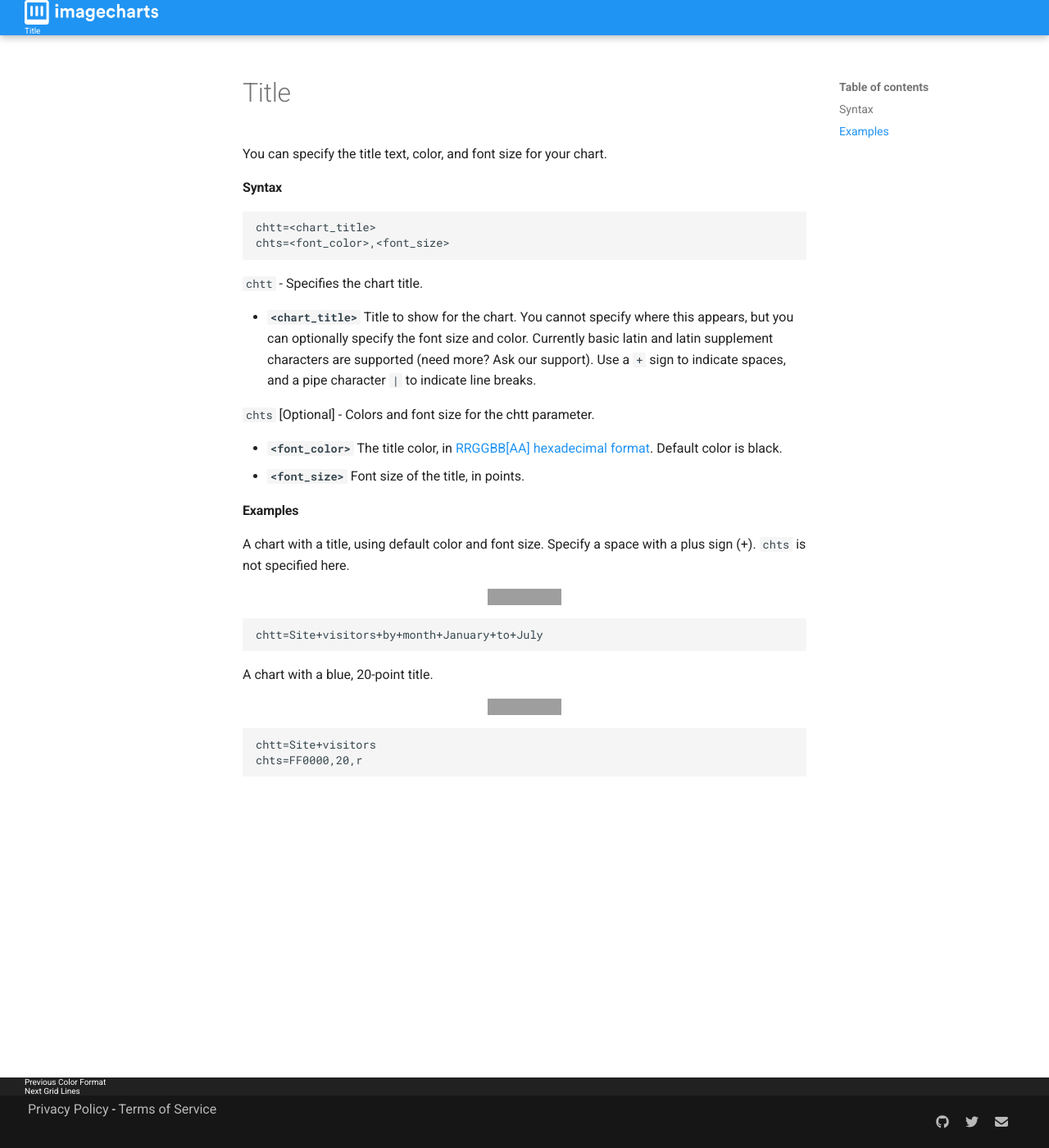
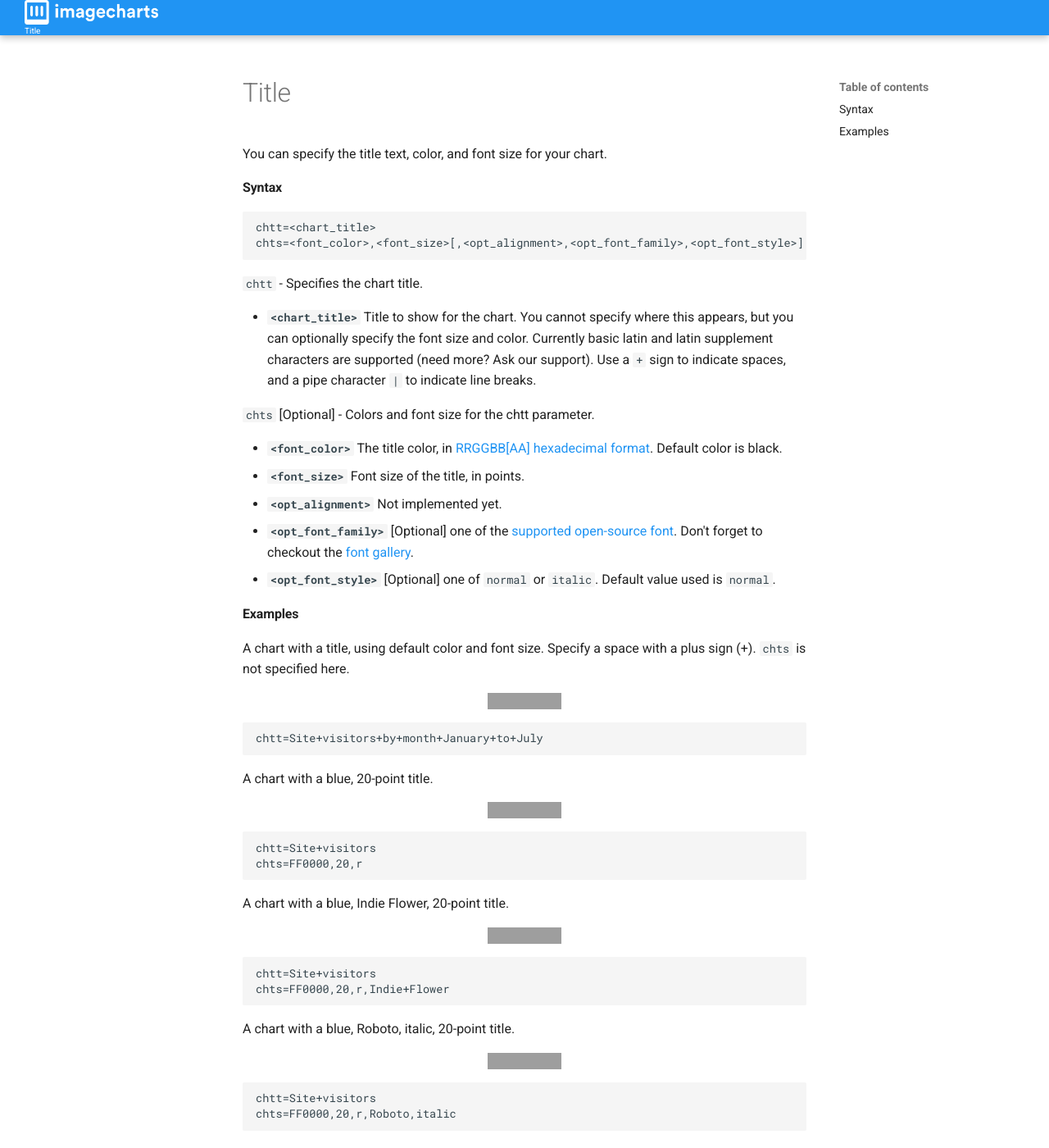
Before and after one commit to image-charts/documentation, an MkDocs documentation site: the page built from docs/reference/chart-title.md, in a window 1280 px wide and 1400 px high. Shown: the whole window at 82% size. Built offline with MkDocs 1.6.1 and Material for MkDocs 9.7.7, drawn with Linux system fonts in a browser that asks for light colours; comment, search, counter and statistics services are not loaded; grey boxes are pictures that could not be loaded.

Commit message:
feat(chts): user can specify font-family/font-style of chart title

````diff
--- a/docs/reference/chart-title.md
+++ b/docs/reference/chart-title.md
@@ -4,7 +4,7 @@ You can specify the title text, color, and font size for your chart.
 
 ```
 chtt=<chart_title>
-chts=<font_color>,<font_size>
+chts=<font_color>,<font_size>[,<opt_alignment>,<opt_font_family>,<opt_font_style>]
 ```
 
 `chtt` - Specifies the chart title.
@@ -15,6 +15,9 @@ chts=<font_color>,<font_size>
 
 - **`<font_color>`** The title color, in [RRGGBB[AA] hexadecimal format](/reference/color-format). Default color is black.
 - **`<font_size>`** Font size of the title, in points.
+- **`<opt_alignment>`** Not implemented yet.
+- **`<opt_font_family>`** [Optional] one of the [supported open-source font](#supported-open-source-fonts). Don't forget to checkout the [font gallery](https://fonts.google.com/).
+- **`<opt_font_style>`** [Optional] one of `normal` or `italic`. Default value used is `normal`.
 
 <!-- - **`<opt_alignment>`** [Optional] Alignment of the title. Choose one of the following case-sensitive string values: "l" (left), "c" (centered) "r" (right). Default is "c". -->
 
@@ -37,3 +40,23 @@ A chart with a blue, 20-point title.
 chtt=Site+visitors
 chts=FF0000,20,r
 ```
+
+A chart with a blue, Indie Flower, 20-point title.
+
+[![chart](https://image-charts.com/chart?chbh=22,4&chco=4ECDC4,C7F464&chd=s:YUVmw1,wellow&chs=700x200&cht=bvs&chts=0000FF,20,r,Indie%20Flower&chtt=Site%20visitors&icac=fgribreau&ichm=71cce7e0ef467fc3b5c9d17892a0c711a87ae4dd05a35cb24c9a77a54f952064)](https://editor.image-charts.com/chart?chbh=22,4&chco=4ECDC4,C7F464&chd=s:YUVmw1,wellow&chs=700x200&cht=bvs&chts=0000FF,20,r,Indie%20Flower&chtt=Site%20visitors&icac=fgribreau&ichm=71cce7e0ef467fc3b5c9d17892a0c711a87ae4dd05a35cb24c9a77a54f952064)
+
+
+```
+chtt=Site+visitors
+chts=FF0000,20,r,Indie+Flower
+```
+
+A chart with a blue, Roboto, italic, 20-point title.
+
+[![chart](https://image-charts.com/chart?chbh=22,4&chco=4ECDC4,C7F464&chd=s:YUVmw1,wellow&chs=700x200&cht=bvs&chts=0000FF,20,r,Roboto,italic&chtt=Site%20visitors&icac=fgribreau&ichm=ee0e254216f437dfb976a47b99ebe314c236169f07ddbc71e5c0e92ab173ba5f)](https://editor.image-charts.com/chart?chbh=22,4&chco=4ECDC4,C7F464&chd=s:YUVmw1,wellow&chs=700x200&cht=bvs&chts=0000FF,20,r,Roboto,italic&chtt=Site%20visitors&icac=fgribreau&ichm=ee0e254216f437dfb976a47b99ebe314c236169f07ddbc71e5c0e92ab173ba5f)
+
+
+```
+chtt=Site+visitors
+chts=FF0000,20,r,Roboto,italic
+```
````
